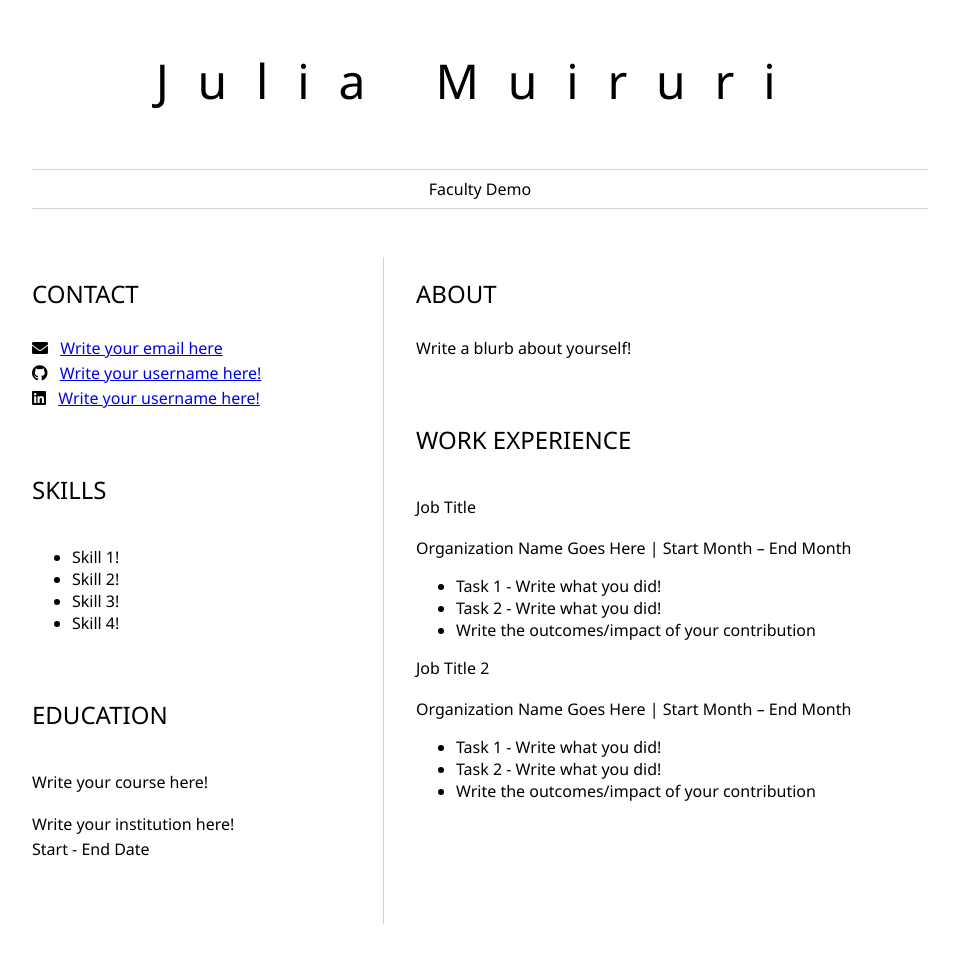
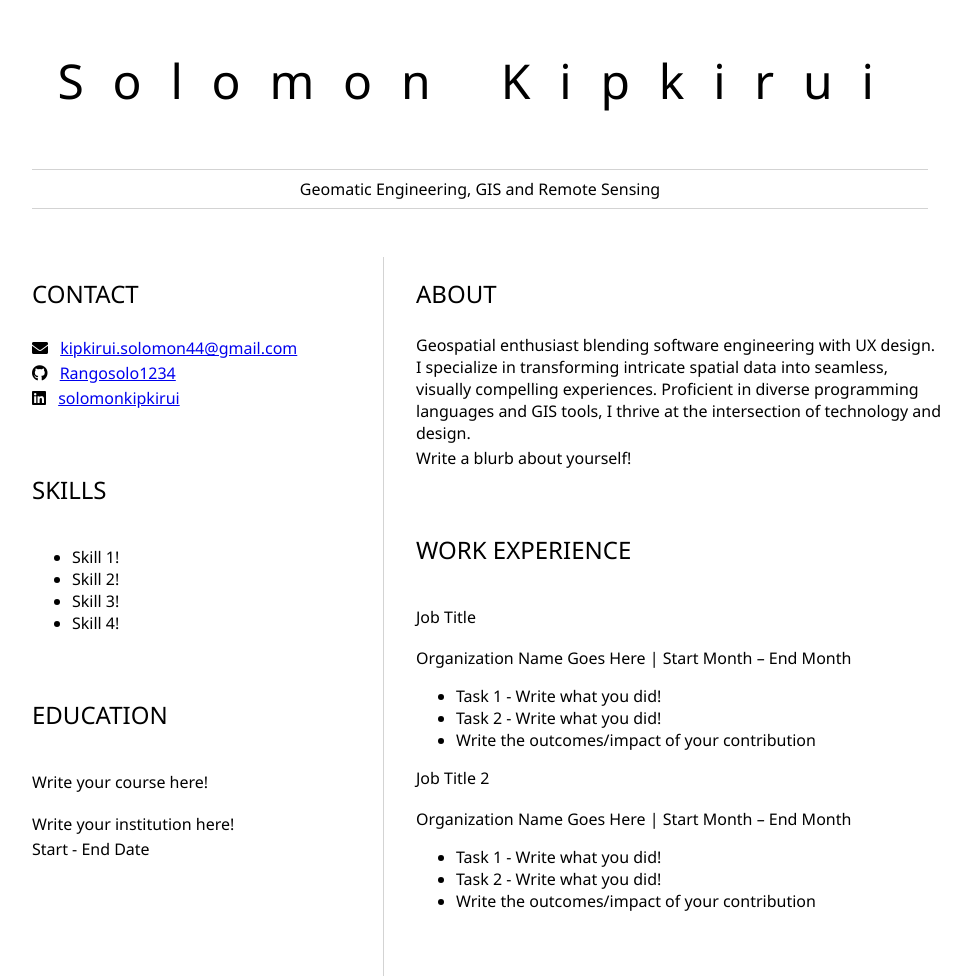
Before and after one commit to Rangosolo1234/myresume, a plain HTML site: page index.html in a window 1280 px wide. Shown: the whole page, without its empty margins (160-1131 px from the left). Before the commit the page ends 924 px from the top, so only its background shows below. Drawn offline with Linux system fonts and the light colour scheme.

Commit message:
Initial commit 🤗

```diff
--- a/index.html
+++ b/index.html
@@ -8,9 +8,9 @@
 	<body>
 		<header id="header">
 			<!-- resume header with your name and title -->
-			<h1>Julia Muiruri</h1>
+			<h1>Solomon Kipkirui</h1>
 			<hr>
-			Faculty Demo
+			Geomatic Engineering, GIS and Remote Sensing
 			<hr>
 		</header>
 		<main>
@@ -20,15 +20,15 @@
 					<!-- contact info including social media -->
                     <p>
                         <i class="fa fa-envelope" aria-hidden="true"></i>
-                        <a href="mailto:username@domain.top-level domain">Write your email here</a>
+                        <a href="mailto:username@domain.top-level domain">kipkirui.solomon44@gmail.com</a>
                     </p>
                     <p>
                         <i class="fab fa-github" aria-hidden="true"></i>
-                        <a href="github.com/yourGitHubUsername">Write your username here!</a>
+                        <a href="github.com/yourGitHubUsername">Rangosolo1234</a>
                     </p>
                     <p>
                         <i class="fab fa-linkedin" aria-hidden="true"></i>
-                        <a href="linkedin.com/yourLinkedInUsername">Write your username here!</a>
+                        <a href="linkedin.com/yourLinkedInUsername">solomonkipkirui</a>
                     </p>
 				</section>
 				<section>
@@ -56,7 +56,7 @@
 			<article id="mainRight">
 				<section>
 					<h2>ABOUT</h2>
-					<!-- about you -->
+					Geospatial enthusiast blending software engineering with UX design. I specialize in transforming intricate spatial data into seamless, visually compelling experiences. Proficient in diverse programming languages and GIS tools, I thrive at the intersection of technology and design.
                     <p>Write a blurb about yourself!</p>
 				</section>
 				<section>
```
